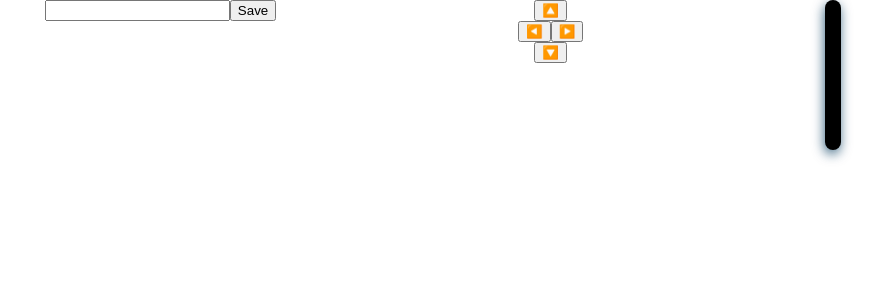
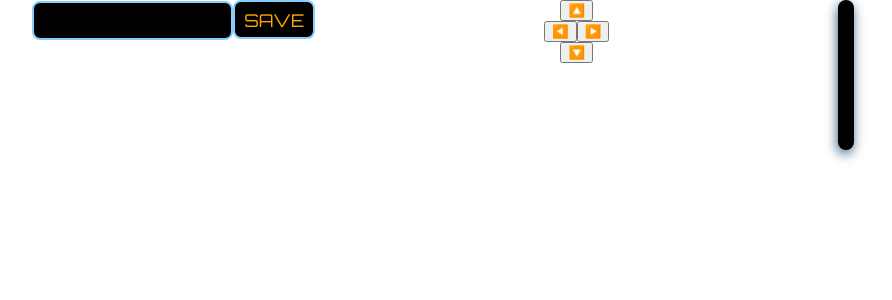
Before and after one commit to haddigan/trash-talk, a React (Create React App) app: page / in a window 1280 px wide. Shown: the top 300 px of the page, without its empty margins (197-1089 px from the left). Built offline with nearby package versions, Linux system fonts and the light colour scheme.

Commit message:
update the player name component

```diff
--- a/package.json
+++ b/package.json
@@ -6,6 +6,7 @@
     "@testing-library/jest-dom": "^5.11.9",
     "@testing-library/react": "^11.2.5",
     "@testing-library/user-event": "^12.6.3",
+    "classnames": "^2.2.6",
     "react": "^17.0.1",
     "react-dom": "^17.0.1",
     "react-scripts": "4.0.2",
--- a/src/PlayerName.js
+++ /dev/null
@@ -1,15 +0,0 @@
-export const PlayerName = ({ handleSetName }) => {
-  return (
-    <div>
-      <form
-        onSubmit={(e) => {
-          e.preventDefault();
-          handleSetName(e.target.name.value);
-        }}
-      >
-        <input type="text" id="name" name="name" />
-        <button type="submit">Save</button>
-      </form>
-    </div>
-  );
-};
--- /dev/null
+++ b/src/PlayerName/PlayerName.js
@@ -0,0 +1,30 @@
+import classNames from "classnames/bind";
+import styles from "./PlayerName.module.css";
+
+const cx = classNames.bind(styles);
+
+export const PlayerName = ({ handleSetName }) => {
+  return (
+    <div className={cx({ playerName: true })}>
+      <form
+        onSubmit={(e) => {
+          e.preventDefault();
+          handleSetName(e.target.name.value);
+        }}
+      >
+        <input
+          className={cx({ nameFormControl: true })}
+          type="text"
+          id="name"
+          name="name"
+        />
+        <button
+          className={cx({ nameFormControl: true, nameButton: true })}
+          type="submit"
+        >
+          SAVE
+        </button>
+      </form>
+    </div>
+  );
+};
--- /dev/null
+++ b/src/PlayerName/PlayerName.module.css
@@ -0,0 +1,28 @@
+.playerName {
+  display: flex;
+}
+
+.nameFormControl {
+  color: white;
+  background: black;
+  line-height: 1.6em;
+  border: 2px solid lightskyblue;
+  border-radius: 8px;
+  font-size: 1.1em;
+  padding: 0.2em 0.5em;
+}
+
+.nameFormControl:focus {
+  border: 2px solid lightsteelblue;
+}
+
+.nameButton {
+  font-family: "Orbitron", sans-serif;
+  cursor: pointer;
+  color: orange;
+}
+
+.nameButton:active {
+  background: darkslategray;
+  color: darkorange;
+}
--- /dev/null
+++ b/src/PlayerName/index.js
@@ -0,0 +1 @@
+export { PlayerName } from "./PlayerName";
--- a/src/index.css
+++ b/src/index.css
@@ -1,15 +1,12 @@
 @import url("https://fonts.googleapis.com/css2?family=Roboto+Condensed:wght@300;400;700&display=swap");
+@import url("https://fonts.googleapis.com/css2?family=Orbitron&display=swap");
+
 * {
   box-sizing: border-box;
-}
-body {
-  margin: 0;
   font-family: "Roboto Condensed", "Helvetica Neue", sans-serif;
   -webkit-font-smoothing: antialiased;
   -moz-osx-font-smoothing: grayscale;
 }
-
-code {
-  font-family: source-code-pro, Menlo, Monaco, Consolas, "Courier New",
-    monospace;
+body {
+  margin: 0;
 }
```
Also changed, not shown: 2 other files (tests, documents, lock files or other folders).
